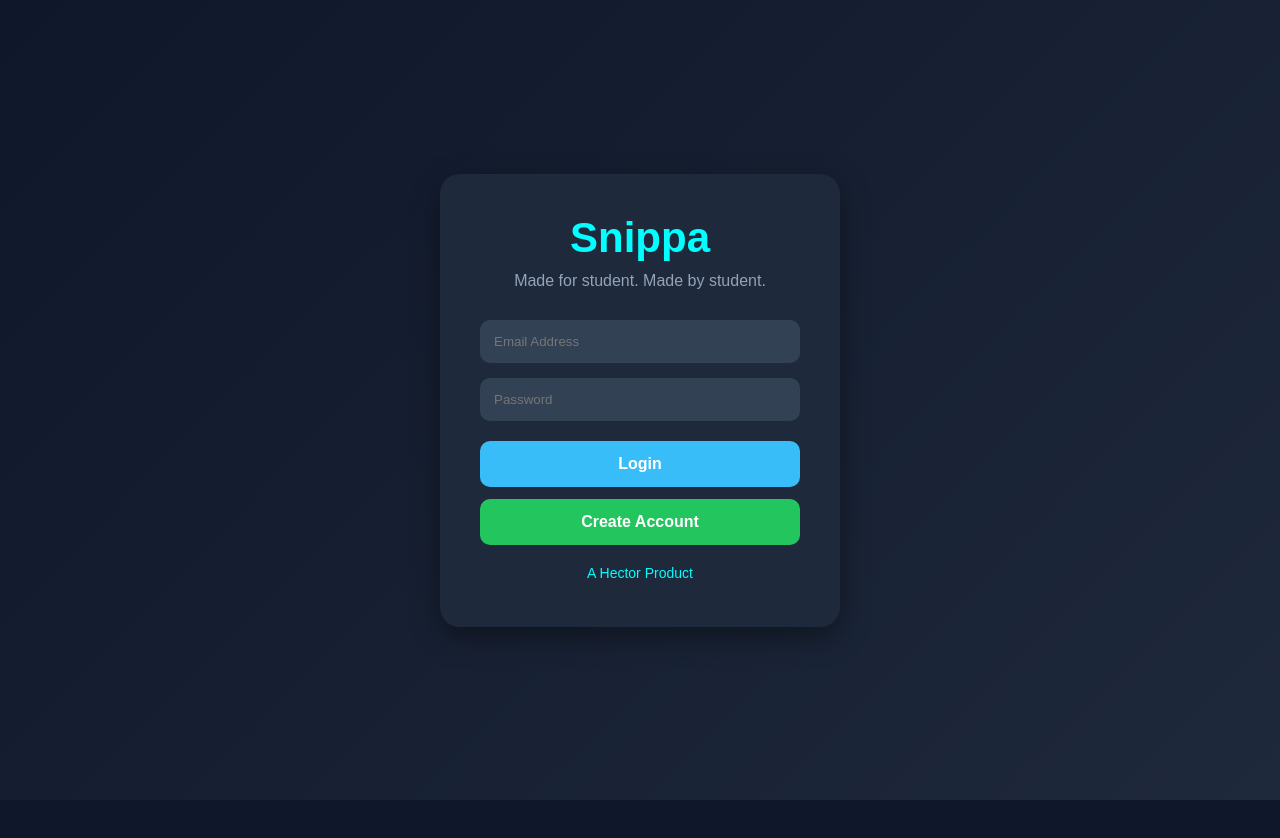
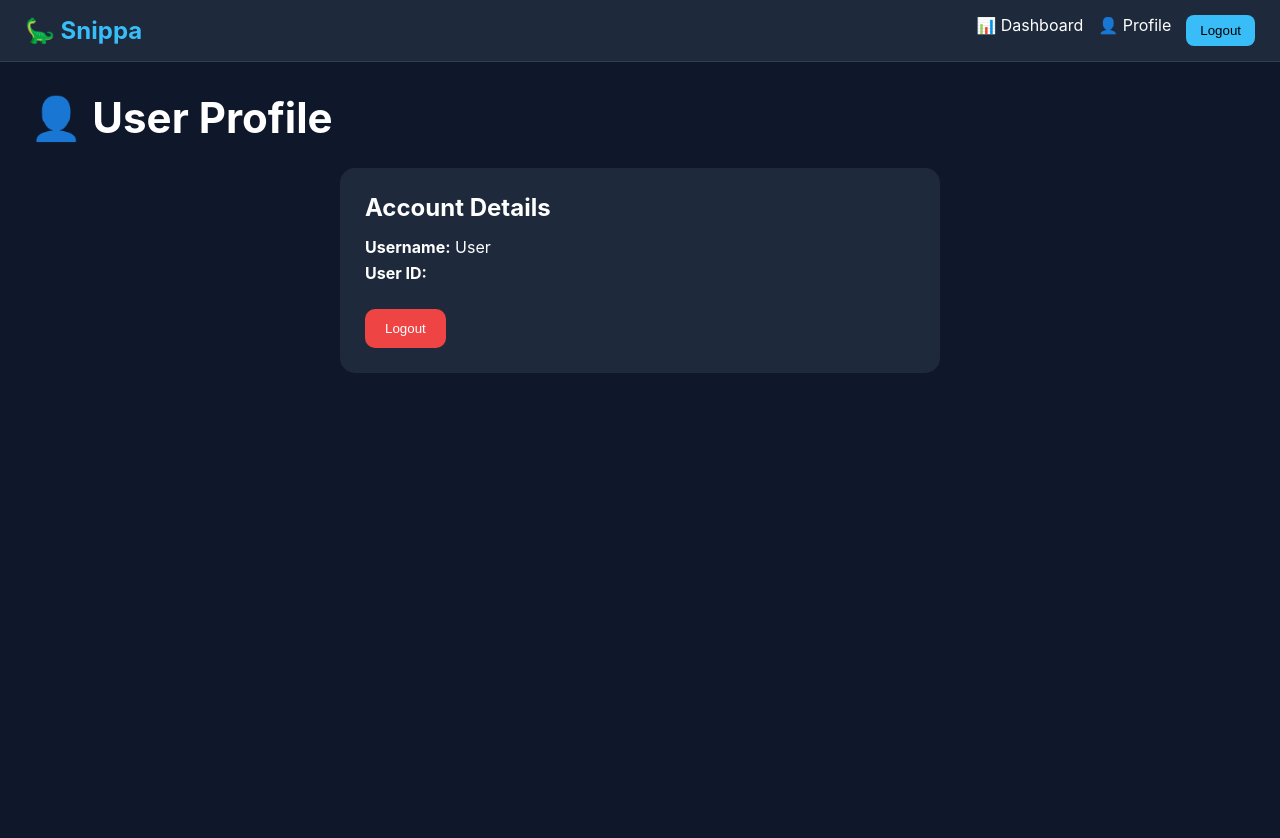
Before and after one commit to HarishAnandh/Study-Analytics, a React app in the folder frontend/: page /profile in a window 1280 px wide. Shown: the top 838 px of the page. Before the commit the page ends 800 px from the top, so only its background shows below. Built offline with nearby package versions, Linux system fonts and the light colour scheme; no server answers; the HTML template or start-up script is replaced by a standard one.

Commit message:
Added Navbar

```diff
--- a/frontend/package.json
+++ b/frontend/package.json
@@ -17,6 +17,7 @@
     "react": "^19.2.6",
     "react-dom": "^19.2.6",
     "react-icons": "^5.6.0",
+    "react-router-dom": "^7.18.0",
     "recharts": "^3.9.0"
   },
   "devDependencies": {
--- a/frontend/src/App.jsx
+++ b/frontend/src/App.jsx
@@ -1,35 +1,34 @@
-import { useEffect, useState } from "react";
-import supabase from "./supabase";
+import {
+  BrowserRouter,
+  Routes,
+  Route,
+} from "react-router-dom";
+
 import Login from "./pages/Login";
 import Subjects from "./pages/Subjects";
+import Profile from "./pages/Profile";
 
 function App() {
-const [session, setSession] = useState(null);
+  return (
+    <BrowserRouter>
+      <Routes>
+        <Route
+          path="/"
+          element={<Login />}
+        />
 
-useEffect(() => {
-supabase.auth.getSession().then(({ data }) => {
-setSession(data.session);
-});
+        <Route
+          path="/dashboard"
+          element={<Subjects />}
+        />
 
-
-const {
-  data: { subscription },
-} = supabase.auth.onAuthStateChange(
-  (_event, session) => {
-    setSession(session);
-  }
-);
-
-return () => subscription.unsubscribe();
-
-
-}, []);
-
-if (!session) {
-return <Login />;
-}
-
-return <Subjects />;
+        <Route
+          path="/profile"
+          element={<Profile />}
+        />
+      </Routes>
+    </BrowserRouter>
+  );
 }
 
 export default App;
--- /dev/null
+++ b/frontend/src/components/Navbar.jsx
@@ -0,0 +1,76 @@
+import { Link } from "react-router-dom";
+import supabase from "../supabase";
+
+
+function Navbar() {
+  const handleLogout = async () => {
+    await supabase.auth.signOut();
+    window.location.replace("/");
+  };
+
+  return (
+    <div
+      style={{
+        background: "#1e293b",
+        padding: "15px 25px",
+        display: "flex",
+        justifyContent: "space-between",
+        alignItems: "center",
+        borderBottom:
+          "1px solid rgba(255,255,255,0.1)",
+      }}
+    >
+      <h2
+        style={{
+          color: "#38bdf8",
+          margin: 0,
+        }}
+      >
+        🦕 Snippa
+      </h2>
+
+      <div
+        style={{
+          display: "flex",
+          gap: "15px",
+        }}
+      >
+        <Link
+          to="/dashboard"
+          style={{
+            color: "white",
+            textDecoration: "none",
+          }}
+        >
+          📊 Dashboard
+        </Link>
+
+        <Link
+          to="/profile"
+          style={{
+            color: "white",
+            textDecoration: "none",
+          }}
+        >
+          👤 Profile
+        </Link>
+
+        <button
+          onClick={handleLogout}
+          style={{
+            background: "#38bdf8",
+            color: "black",
+            border: "none",
+            padding: "8px 14px",
+            borderRadius: "8px",
+            cursor: "pointer",
+          }}
+        >
+           Logout
+        </button>
+      </div>
+    </div>
+  );
+}
+
+export default Navbar;
--- a/frontend/src/pages/Login.jsx
+++ b/frontend/src/pages/Login.jsx
@@ -4,6 +4,7 @@ import supabase from "../supabase";
 function Login() {
 const [email, setEmail] = useState("");
 const [password, setPassword] = useState("");
+const [username, setUsername] = useState("");
 
 const handleLogin = async () => {
 const { error } =
@@ -16,7 +17,7 @@ password,
 if (error) {
   alert(error.message);
 } else {
-  window.location.reload();
+  window.location.href = "/dashboard";
 }
 
 
@@ -25,8 +26,13 @@ if (error) {
 const handleSignup = async () => {
 const { error } =
 await supabase.auth.signUp({
-email,
-password,
+  email,
+  password,
+  options: {
+    data: {
+      username: username,
+    },
+  },
 });
 
 
@@ -81,6 +87,25 @@ Snippa </h1>
     >
       Made for student. Made by student.
     </p>
+
+    <input
+  type="text"
+  placeholder="Username"
+  value={username}
+  onChange={(e) =>
+    setUsername(e.target.value)
+  }
+  style={{
+    width: "100%",
+    padding: "14px",
+    marginBottom: "15px",
+    borderRadius: "10px",
+    border: "none",
+    background: "#334155",
+    color: "white",
+    boxSizing: "border-box",
+  }}
+/>
 
     <input
       type="email"
--- /dev/null
+++ b/frontend/src/pages/Profile.jsx
@@ -0,0 +1,80 @@
+import { useEffect, useState } from "react";
+import supabase from "../supabase";
+import Navbar from "../components/Navbar";
+
+function Profile() {
+  const [user, setUser] = useState(null);
+
+  useEffect(() => {
+    supabase.auth.getUser().then(
+      ({ data }) => {
+        setUser(data.user);
+      }
+    );
+  }, []);
+
+  const handleLogout = async () => {
+    await supabase.auth.signOut();
+
+    window.location.href = "/";
+  };
+
+
+
+  return (
+  <>
+    <Navbar />
+
+    <div
+      style={{
+        minHeight: "100vh",
+        background: "#0f172a",
+        color: "white",
+        padding: "30px",
+      }}
+    >
+      <h1>👤 User Profile</h1>
+
+      <div
+        style={{
+          background: "#1e293b",
+          padding: "25px",
+          borderRadius: "15px",
+          maxWidth: "600px",
+          margin: "auto",
+        }}
+      >
+        <h2>Account Details</h2>
+
+        <p>
+          <strong>Username:</strong>{" "}
+          {user?.user_metadata?.username ||
+ "User"}
+        </p>
+
+        <p>
+          <strong>User ID:</strong>{" "}
+          {user?.id}
+        </p>
+
+        <button
+          onClick={handleLogout}
+          style={{
+            background: "#ef4444",
+            color: "white",
+            border: "none",
+            padding: "12px 20px",
+            borderRadius: "10px",
+            cursor: "pointer",
+            marginTop: "20px",
+          }}
+        >
+          Logout
+        </button>
+      </div>
+      </div>
+  </>
+);
+}
+
+export default Profile;
--- a/frontend/src/pages/Subjects.jsx
+++ b/frontend/src/pages/Subjects.jsx
@@ -5,6 +5,7 @@ import { FaBook, FaChartLine, FaBrain } from "react-icons/fa";
 import SubjectChart from "../components/SubjectChart";
 import { color } from "chart.js/helpers";
 import jsPDF from "jspdf";
+import Navbar from "../components/Navbar";
 
 function Subjects() {
 const [name, setName] = useState("");
@@ -300,8 +301,13 @@ const highestPrioritySubject =
             : curr
       )
     : null;
+
+
 return (
-<div
+      <>
+        <Navbar />
+
+        <div
 style={{
 minHeight: "100vh",
 background: "#0f172a",
@@ -310,32 +316,18 @@ padding: "30px",
 fontFamily: "Arial",
 }}
 >
-  <h1
+  <h2
   style={{
     textAlign: "center",
     marginBottom: "30px",
-    marginLeft: "20%",
-    color: "Aqua",
+    color: "#38bdf8",
     }}>
 
- 🦕 Snippa
+ Hi {user?.user_metadata?.username}!
 
 
-<button
-  onClick={handleLogout}
-  style={{
-    background: "#1e293b",
-    color: "white",
-    border: "none",
-    padding: "10px 16px",
-    borderRadius: "8px",
-    cursor: "pointer",
-    marginLeft: "10%",
-  }}
->
-  Logout
-</button>
-</h1>
+
+</h2>
 
 <h1
 style={{
@@ -352,6 +344,7 @@ marginBottom: "30px",
 color: "gray"
 }}>By Harish Anandh</p>
 
+
 <div
   style={{
     background:
@@ -363,7 +356,9 @@ color: "gray"
       "1px solid rgba(255,255,255,0.1)",
   }}
 >
-  <h2>👤 User Profile</h2>
+<h2>
+  👤 {user?.user_metadata?.username}
+</h2>
 
   <p>
     Email:
@@ -678,7 +673,7 @@ color: "gray"
 </div>
 
 </div>
-
+  </>
 );
 }
 
```
Also changed, not shown: 1 other file (tests, documents, lock files or other folders).
